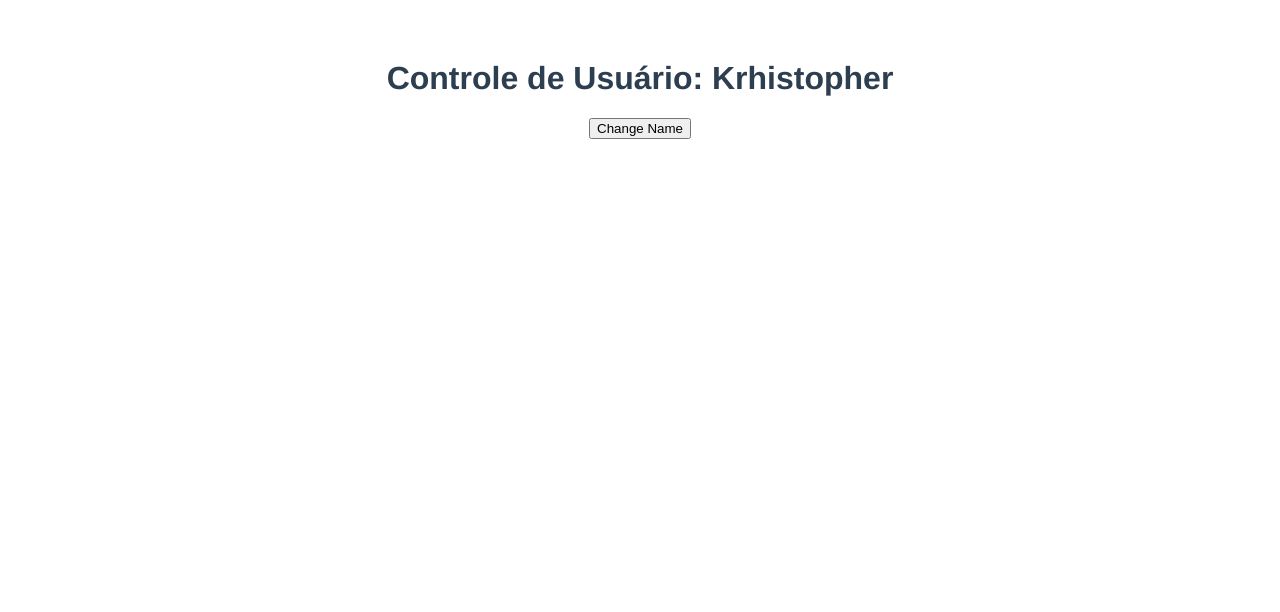
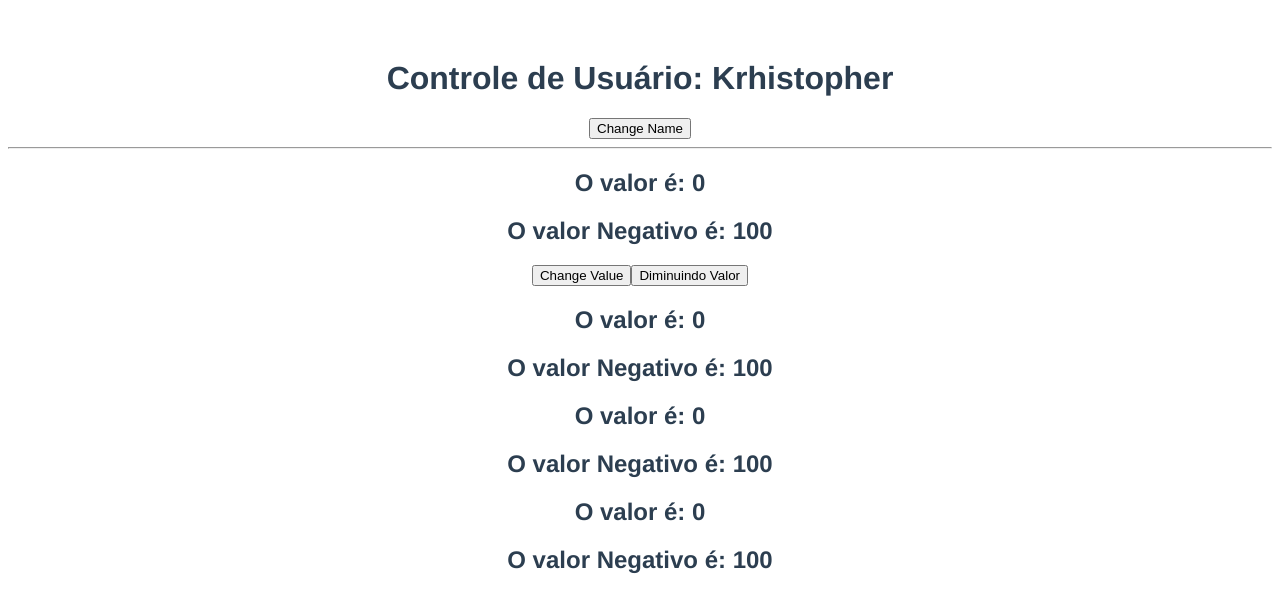
Before and after one commit to devkrhis/projeto-reaprendendo, a Vue app: page / in a window 1280 px wide. Shown: the top 612 px of the page. Built offline with nearby package versions, Linux system fonts and the light colour scheme.

Commit message:
aula 122 finalizada novamente

```diff
--- a/src/components/exportandoComponente.vue
+++ b/src/components/exportandoComponente.vue
@@ -2,21 +2,43 @@
     <div id="usuario">
         <h1> Controle de Usuário: {{ name }}</h1>
         <button type="button" @click="changeName"> Change Name </button>
+        <hr>
+        <segundoComponenteExportado :valueMagic="valueMagic" :oldValue="oldValue"/>
+        <button type="button" @click="changeValue"> Change Value </button>
+        <button type="button" @click="changeMenorValue"> Diminuindo Valor</button>
+        <segundoComponenteExportado :valueMagic="valueMagic" :oldValue="oldValue"/>
+        <segundoComponenteExportado :valueMagic="valueMagic" :oldValue="oldValue"/>
+        <segundoComponenteExportado :valueMagic="valueMagic" :oldValue="oldValue"/>
     </div>
 
 </template>
 
 <script>
+
+import segundoComponenteExportado from './segundoComponenteExportado.vue';
+
 export default {
+    components: {
+        segundoComponenteExportado
+    },
     data(){
         return{
             name: 'Krhistopher',
+            valueMagic: 0,
+            oldValue: 100
         }
     },
     methods: {
         changeName(){
                 this.name = 'Lucas'
-            }
+            },
+        changeValue(){
+            this.valueMagic++
+
+        },
+        changeMenorValue(){
+            this.oldValue--
+        }
     }
 
 }
--- a/src/components/segundoComponenteExportado.vue
+++ b/src/components/segundoComponenteExportado.vue
@@ -1,9 +1,15 @@
 <template>
+    <div id="contadorMagico">
+        <h2> O valor é: {{ valueMagic }}</h2>
+        <h2> O valor Negativo é: {{ oldValue }}</h2>
+
+    </div>
 
 </template>
 
 <script>
 export default {
+    props: ['valueMagic','oldValue']
 
 }
 </script>
```
